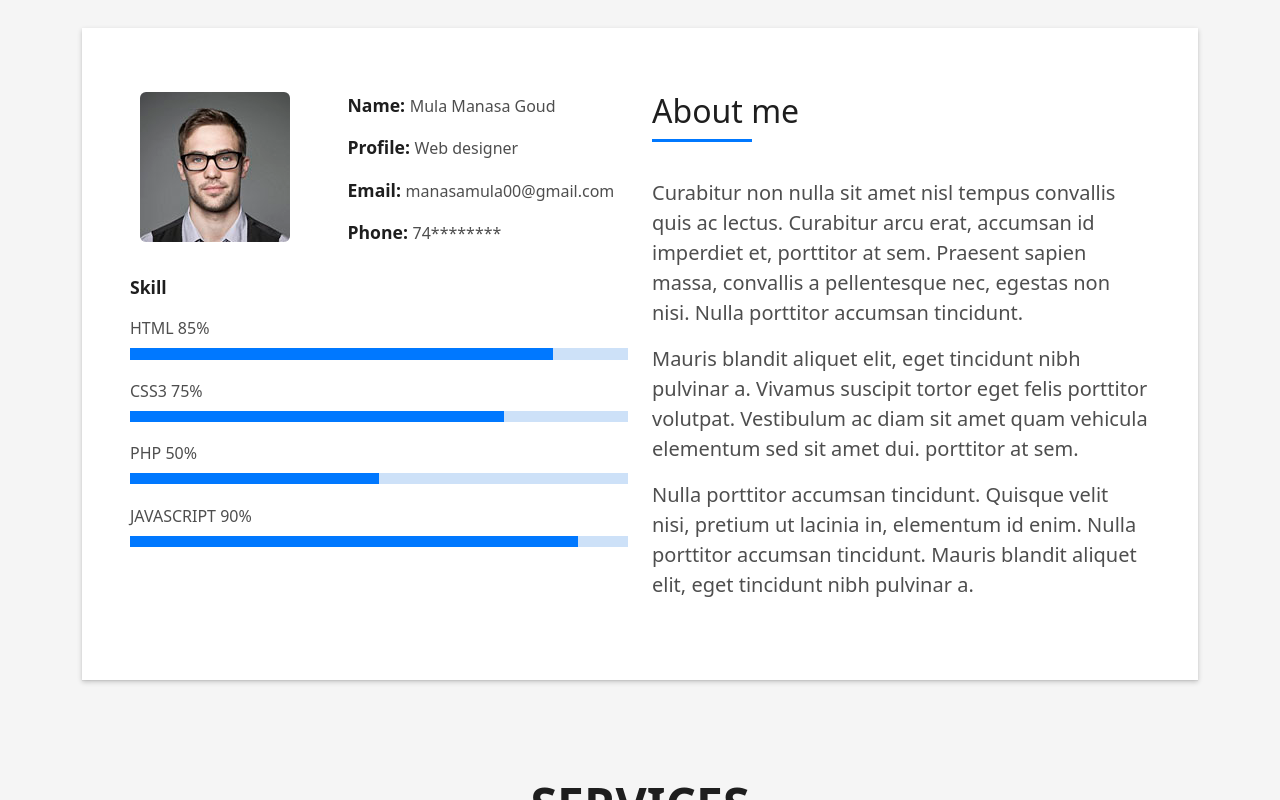
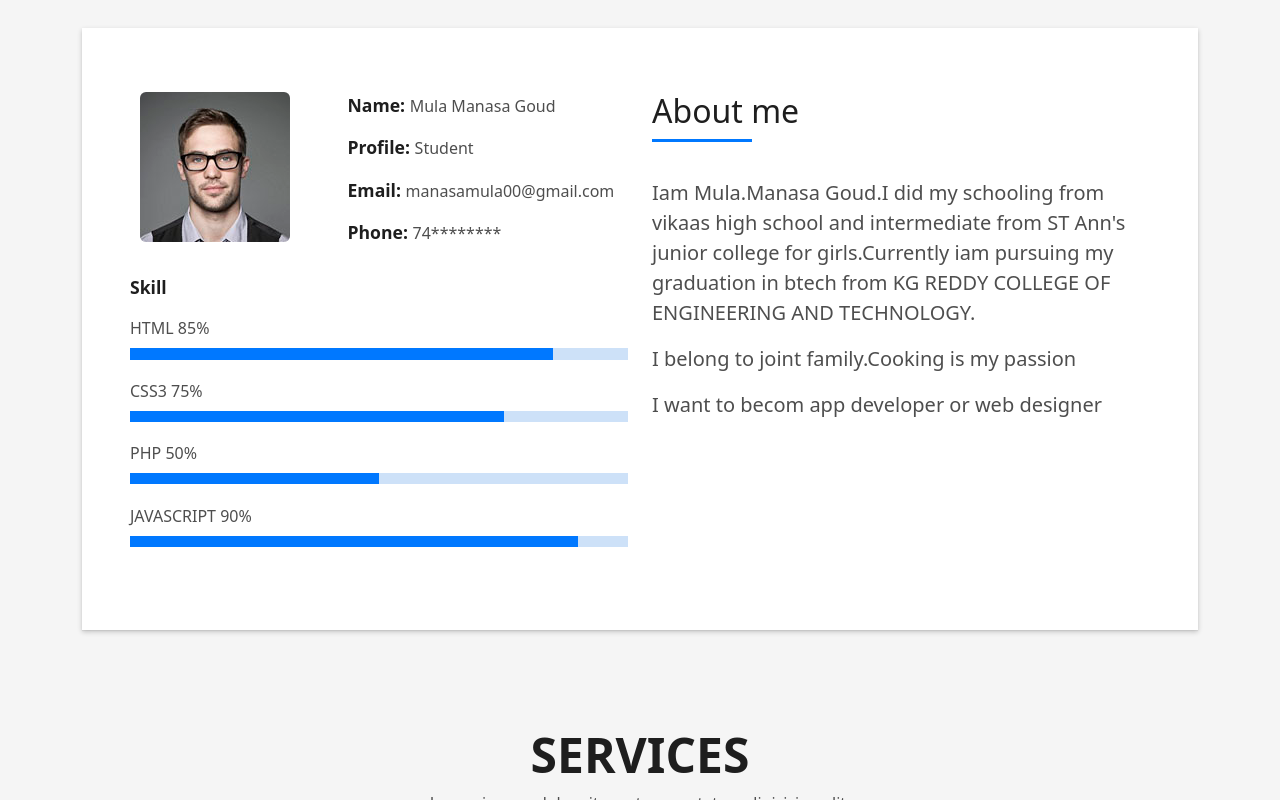
Before and after one commit to manasamula00/MANASAGOUD, a plain HTML site: page index.html in a window 1280 px wide. Shown: the part 836-1636 px from the top of the page. Drawn offline with Linux system fonts and the light colour scheme.

Commit message:
Update index.html

```diff
--- a/index.html
+++ b/index.html
@@ -80,7 +80,7 @@
         <div class="container">
           <!--<p class="display-6 color-d">Hello, world!</p>-->
           <h1 class="hero-title mb-4">Iam MANASA</h1>
-          <p class="hero-subtitle"><span class="typed" data-typed-items="Web disgner"></span></p>
+          <p class="hero-subtitle"><span class="typed" data-typed-items="Student"></span></p>
           <!-- <p class="pt-3"><a class="btn btn-primary btn js-scroll px-4" href="#about" role="button">Learn More</a></p> -->
         </div>
       </div>
@@ -106,7 +106,7 @@
                     <div class="col-sm-6 col-md-7">
                       <div class="about-info">
                         <p><span class="title-s">Name: </span> <span>Mula Manasa Goud</span></p>
-                        <p><span class="title-s">Profile: </span> <span>Web designer</span></p>
+                        <p><span class="title-s">Profile: </span> <span>Student</span></p>
                         <p><span class="title-s">Email: </span> <span>manasamula00@gmail.com</span></p>
                         <p><span class="title-s">Phone: </span> <span>74********</span></p>
                       </div>
@@ -140,21 +140,15 @@
                       </h5>
                     </div>
                     <p class="lead">
-                      Curabitur non nulla sit amet nisl tempus convallis quis ac lectus. Curabitur arcu erat, accumsan id
-                      imperdiet et, porttitor
-                      at sem. Praesent sapien massa, convallis a pellentesque nec, egestas non nisi. Nulla
-                      porttitor accumsan tincidunt.
+                      Iam Mula.Manasa Goud.I did my schooling from vikaas high school and intermediate from
+                      ST Ann's junior college for girls.Currently iam pursuing my graduation in btech from KG REDDY COLLEGE OF ENGINEERING AND
+                      TECHNOLOGY.
                     </p>
                     <p class="lead">
-                      Mauris blandit aliquet elit, eget tincidunt nibh pulvinar a. Vivamus suscipit tortor eget felis
-                      porttitor volutpat. Vestibulum
-                      ac diam sit amet quam vehicula elementum sed sit amet dui. porttitor at sem.
+                       I belong to joint family.Cooking is my passion
                     </p>
                     <p class="lead">
-                      Nulla porttitor accumsan tincidunt. Quisque velit nisi, pretium ut lacinia in, elementum id enim.
-                      Nulla porttitor accumsan
-                      tincidunt. Mauris blandit aliquet elit, eget tincidunt nibh pulvinar a.
-                    </p>
+                      I want to becom app developer or web designer
                   </div>
                 </div>
               </div>
```
